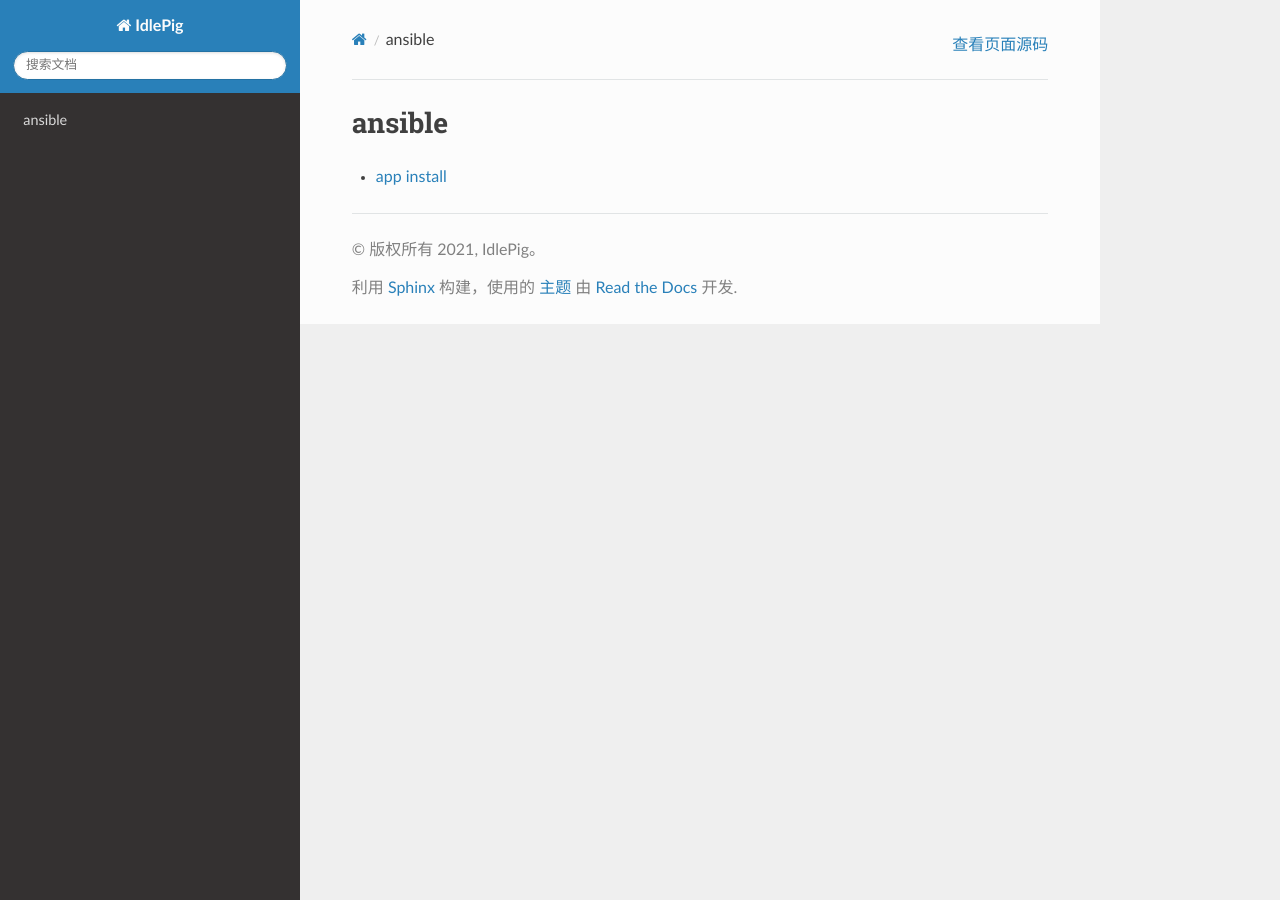
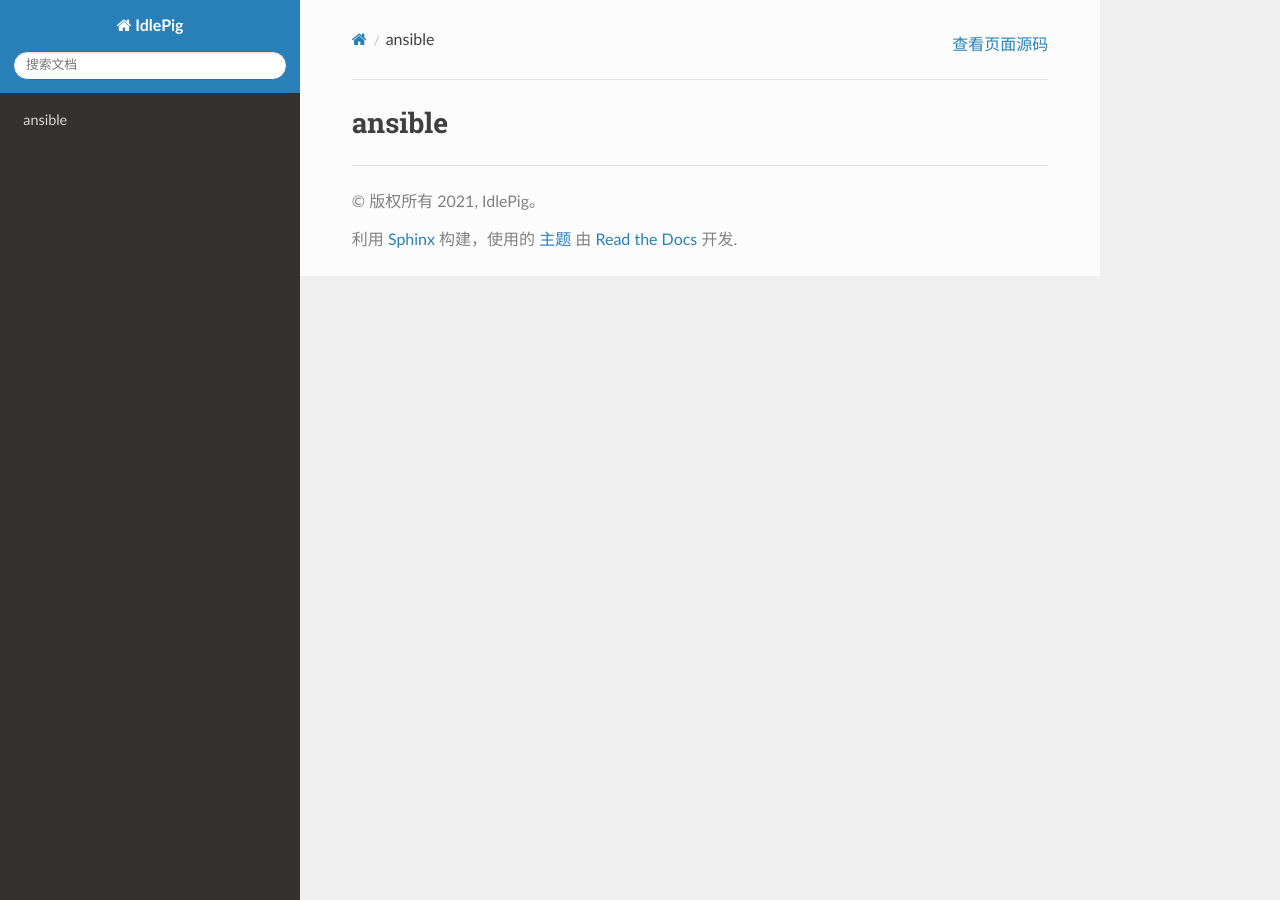
Before and after one commit to otfsenter/idlepig, a Sphinx documentation site: the page built from source/ansible/index.rst, in a window 1280 px wide. Built offline with Sphinx 7.4.7 and the Read the Docs theme 2.0.0, drawn with Linux system fonts in a browser that asks for light colours.

Commit message:
delete ansible toctree

```diff
--- a/source/ansible/index.rst
+++ b/source/ansible/index.rst
@@ -3,7 +3,3 @@
 ************
 ansible
 ************
-
-.. toctree::
-
-    app_install/index
```
